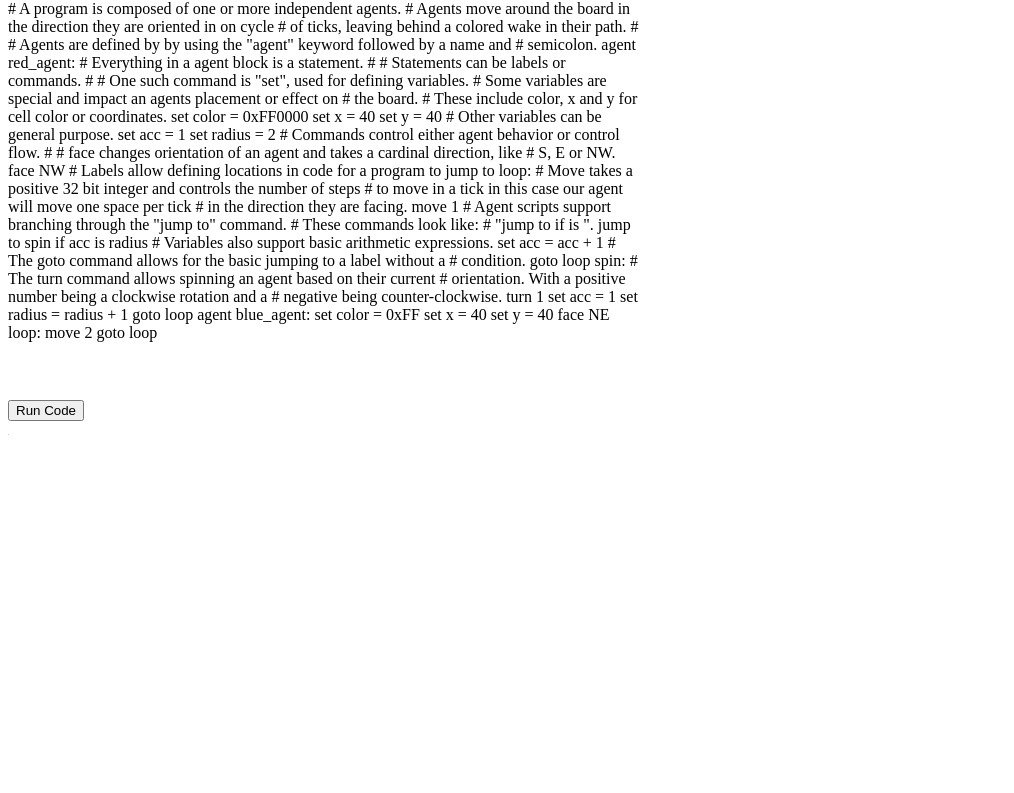
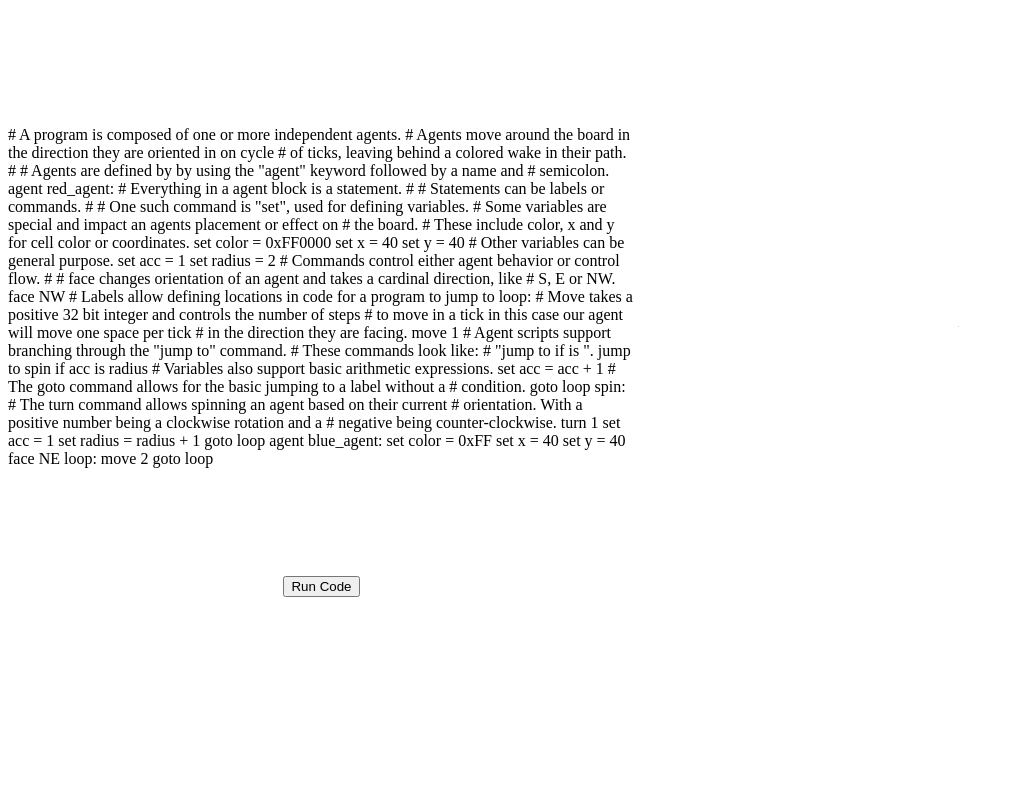
Before and after one commit to ncatelli/agents, a website built with webpack: page www/index.html in a window 1280 px wide. Shown: the part 67-860 px from the top of the page, without its empty margins (0-1014 px from the left). Before the commit the page ends 800 px from the top, so only its background shows below. Built offline with nearby package versions, Linux system fonts and the light colour scheme; what agents would draw is missing.

Commit message:
grid style (#26)

```diff
--- a/www/index.html
+++ b/www/index.html
@@ -1,24 +1,33 @@
 <!DOCTYPE html>
 <html>
+
 <head>
   <meta charset="utf-8">
   <title>agents</title>
   <link rel="stylesheet" type="text/css" href="style.css">
 </head>
+
 <body>
   <noscript>This page contains webassembly and javascript content, please enable javascript in your browser.</noscript>
 
+
+  <div class="container">
+    <div class="title">
       <h2>Agents</h2>
+    </div>
+    <div class="item">
+      <div id="editor"></div>
 
-    <div class="code">
-      <div id="editor"></div>
-      <button id="runcode">Run Code</button>
     </div>
 
-    <canvas id="canvas"></canvas>
+    <div class="item"><canvas id="canvas"></canvas></div>
+    <div class="item"><button id="runcode">Run Code</button></div>
+  </div>
 
   <script src="./bootstrap.js"></script>
 
-    <script src="https://cdnjs.cloudflare.com/ajax/libs/ace/1.4.13/ace.js" type="text/javascript" charset="utf-8"></script>
+  <script src="https://cdnjs.cloudflare.com/ajax/libs/ace/1.4.13/ace.js" type="text/javascript"
+    charset="utf-8"></script>
 </body>
+
 </html>
--- a/www/style.css
+++ b/www/style.css
@@ -1,8 +1,26 @@
-
-.code {
+h2 {
+	text-align: center;
 }
 
 #editor {
-    width: 50%;
+    width: 100%;
     height: 400px;
 }
+
+.container {
+  display: grid;
+  grid-template-columns: repeat(2, 1fr);
+  grid-template-rows: repeat(4, 250px);
+  grid-gap: 10px;
+}
+
+.title {
+  grid-column: 1 / 3; /* span from grid column line 1 to 3 (i.e., span 2 columns) */
+  grid-row: 1
+}
+
+.item {
+  display: flex;
+  justify-content: center;
+  align-items: center;
+}
```
Lines whose indentation alone changed are shown as unchanged.
